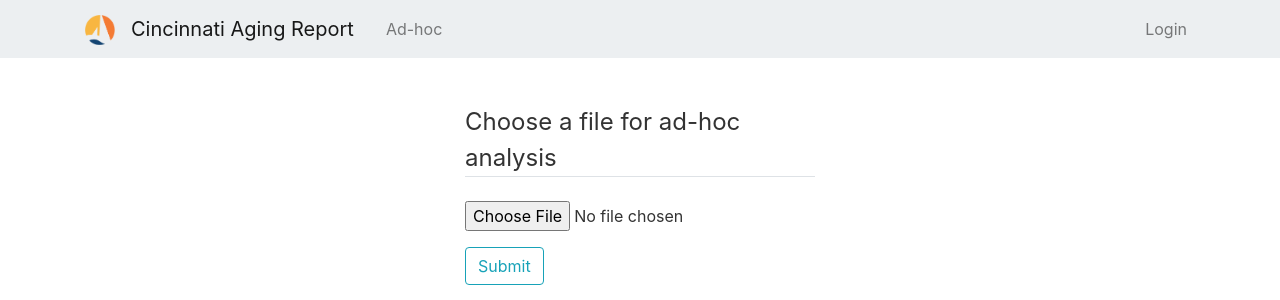
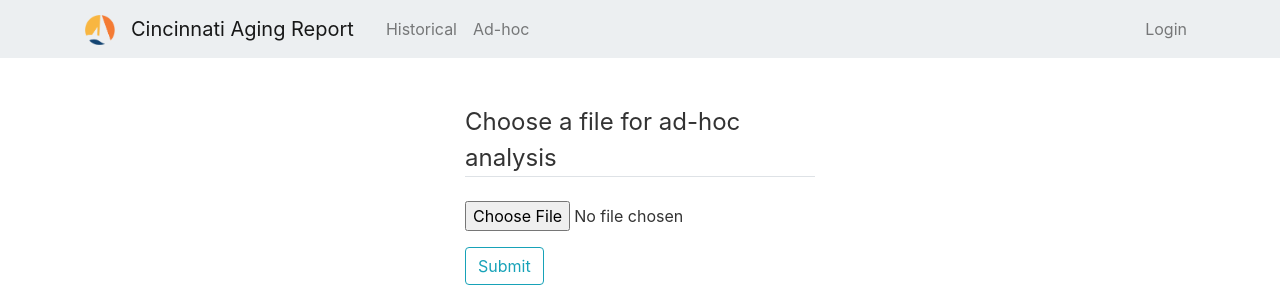
Before and after one commit to webecker25272/scrapyr, a Flask app: page /adhoc in a window 1280 px wide. Shown: the top 300 px of the page. Run offline with Flask 2, Linux system fonts and the light colour scheme; some libraries are stand-ins or nearby versions.

Commit message:
adding view for historical

```diff
--- a/scrapyr/routes.py
+++ b/scrapyr/routes.py
@@ -7,6 +7,10 @@ from scrapyr import auth
 def index():
     return redirect(url_for('adhoc'))
 
+@app.route('/historical')
+
+def historical():
+    return 'test'
 
 @app.route('/adhoc', methods = ['GET','POST'])
 def adhoc():
--- a/scrapyr/templates/layout.html
+++ b/scrapyr/templates/layout.html
@@ -30,7 +30,7 @@
                 </button>
                 <div class="collapse navbar-collapse" id="navbarToggle">
                   <div class="navbar-nav mr-auto">
-                    <!--a class="nav-item nav-link" href="{{ url_for('historical') }}">Historical</a-->
+                    <a class="nav-item nav-link" href="{{ url_for('historical') }}">Historical</a>
                     <a class="nav-item nav-link" href="{{ url_for('adhoc') }}">Ad-hoc</a>
                     {% if temp_exists %}<a class="nav-item nav-link" href="/export">View Report</a>{% endif %}
                 </div>
```
